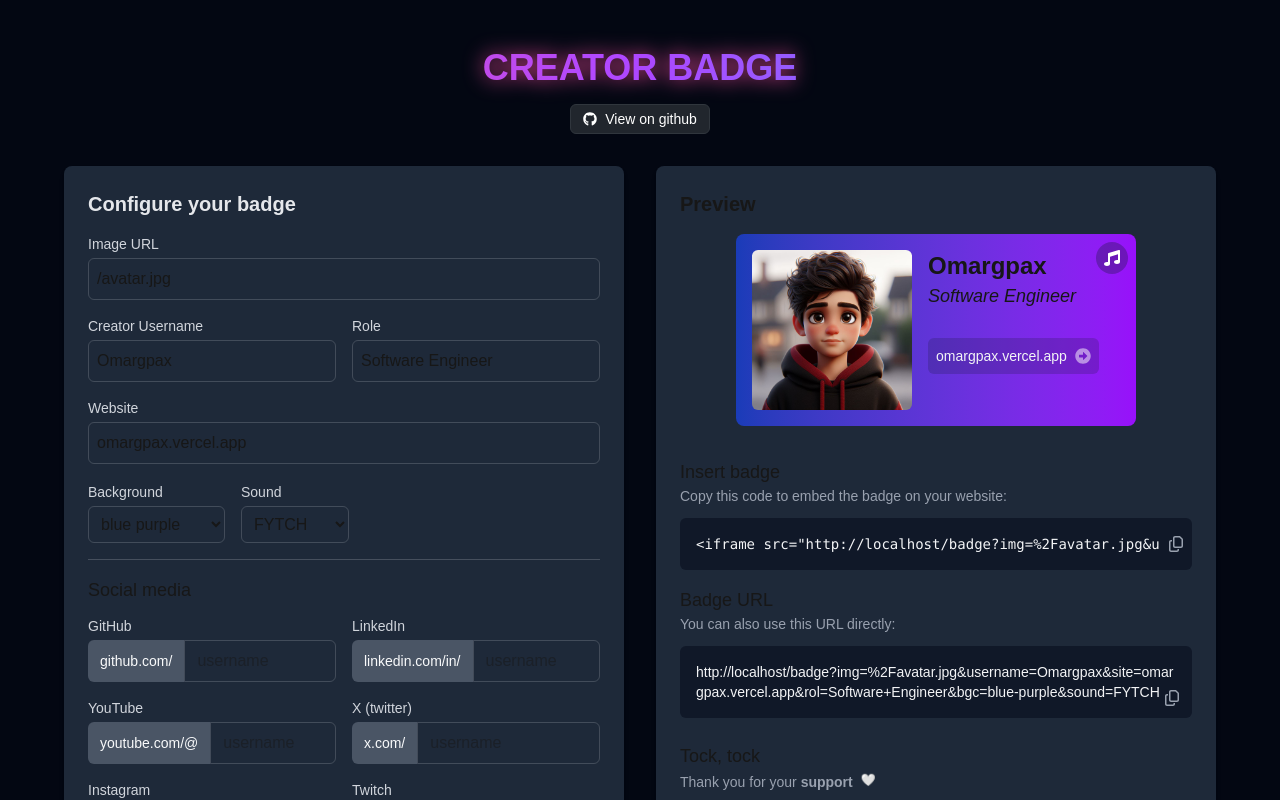
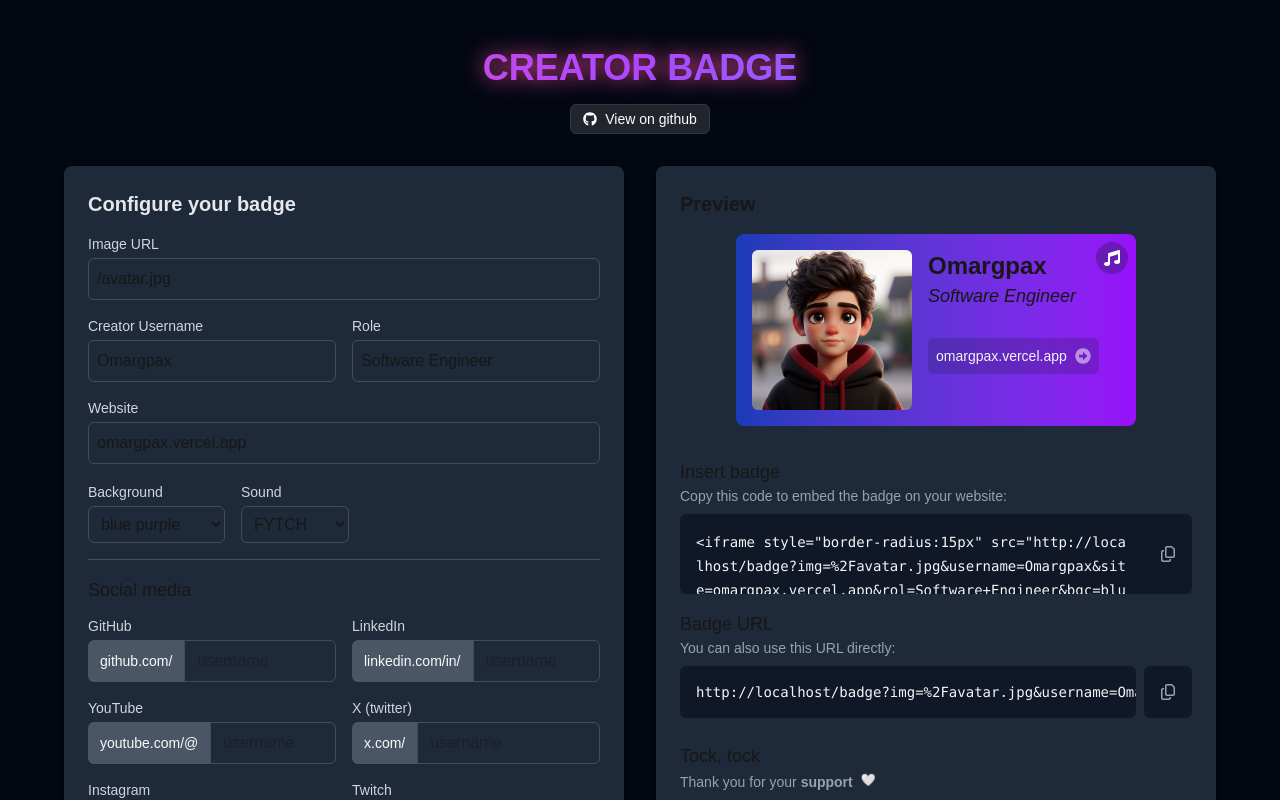
Before and after one commit to omargpax/creator-badge, a Next.js app: page / in a window 1280 px wide. Shown: the top 800 px of the page. Built offline with nearby package versions, Linux system fonts and the light colour scheme.

Commit message:
fix:response-BadgeForm

```diff
--- a/app/badge/page.jsx
+++ b/app/badge/page.jsx
@@ -12,15 +12,15 @@ import { FaXTwitter } from "react-icons/fa6";
 // Common styles
 const styles = {
     socialLink: "sm:w-9 sm:h-9 w-7 h-7 border border-white rounded-full flex justify-center items-center text-white text-sm sm:text-base hover:bg-white hover:text-gray-900 hover:transition-all duration-500",
-    websiteButton: "flex items-center justify-between rounded-md p-2 mt-2 bg-gray-900/20 w-full",
+    websiteButton: "flex items-center justify-between rounded-md p-2 mt-2 bg-gray-900/20 sm:w-full w-fit sm:mt-3",
     websiteButtonText: "text-sm mr-2 text-gray-100",
     websiteButtonIcon: "text-white/50 transition-colors ease-in-out duration-300 hover:text-white cursor-pointer",
-    badgeContainer: "flex sm:min-w-[400px] sm:min-h-[150px] sm:w-fit w-fit h-fit items-start p-4 rounded-lg overflow-hidden relative",
-    profileImage: "sm:w-40 sm:h-40 h-30 w-30% rounded-md mr-4 object-cover",
-    username: "sm:text-2xl text-xl font-semibold capitalize",
+    badgeContainer: "flex sm:min-h-[150px] w-full h-fit items-start p-4 rounded-lg overflow-hidden relative",
+    profileImage: "sm:w-40 sm:h-40 h-33 w-30% rounded-md mr-4 object-cover",
+    username: "sm:text-2xl text-xl font-semibold capitalize whitespace-nowrap",
     role: "sm:text-lg text-sm italic capitalize mt-[-5] sm:mt-0",
-    socialLinksContainer: "flex flex-row items-center gap-2 sm:mt-4 mt-1 ",
-    buttonMusic: "absolute top-2 right-2 bg-gray-900/30 p-2 rounded-full text-white hover:bg-gray-900/70 transition-all duration-300 cursor-pointer",
+    socialLinksContainer: "flex flex-row items-center gap-2 sm:mt-4 mt-5",
+    buttonMusic: "absolute top-2 right-2 bg-gray-900/30 p-2 rounded-full text-white hover:bg-gray-900/70 transition-all duration-300 cursor-pointer z-9",
 };
 
 const SocialLink = ({ icon, path }) => {
@@ -56,6 +56,7 @@ const BadgeContent = () => {
 
     const [color1, color2] = bgc.split('-');
     const backgroundColor = `bg-gradient-to-r from-${color1}-800 to-${color2}-500`;
+    const mask = `bg-gradient-to-r from-transparent to-${color2}-500`;
 
     const socials = [
         { icon: <FaGithub />, path: searchParams.get('ghid') ? `https://github.com/${searchParams.get('ghid')}` : null },
@@ -83,6 +84,7 @@ const BadgeContent = () => {
 
     return (
         <div className={`${styles.badgeContainer} ${backgroundColor}`}>
+            <div className={`absolute top-0 right-0 p-2 rounded-md h-15 w-20 z-2 ${mask}` }></div>
             <button
                 onClick={playMusic}
                 className={styles.buttonMusic}
--- a/app/page.jsx
+++ b/app/page.jsx
@@ -49,7 +49,7 @@ const PreviewBadge = ({ badgeData }) => {
       <img
         src={badgeData.img}
         alt="Perfil"
-        className="sm:w-40 sm:h-40 h-30 w-30% rounded-md mr-4 object-cover"
+        className="sm:w-40 sm:h-40 h-33 w-30% rounded-md mr-4 object-cover"
       />
       <div>
         <h2 className="sm:text-2xl text-xl font-semibold capitalize">{badgeData.username}</h2>
@@ -220,7 +220,7 @@ export default function Home() {
     return `${window.location.origin}/api/svg?${params.toString()}`;
   };
 
-  const BadgeCode = `<iframe src="${generateBadgeUrl()}" width="400" height="170" frameborder="0"></iframe>`;
+  const BadgeCode = `<iframe style="border-radius:15px" src="${generateBadgeUrl()}" width="400" height="170" frameborder="0"></iframe>`;
 
   return (
     <div className="min-h-screen bg-gray-950 py-8 px-4">
@@ -245,35 +245,40 @@ export default function Home() {
               <>
                 <div className="mt-8">
                   <h3 className="text-lg font-medium">Insert badge</h3>
-                  <p className="text-sm text-gray-400 mb-3">Copy this code to embed the badge on your website:</p>
-                  <div className="bg-gray-900 rounded-md p-4 overflow-x-auto relative">
-                    <pre className="text-sm text-gray-100">{BadgeCode}</pre>
-                    <button onClick={() => {
-                      navigator.clipboard.writeText(BadgeCode);
-                      // Aquí puedes agregar feedback visual si lo deseas
-                    }}
-                      className="absolute right-0 bg-gray-900 h-full bottom-0 px-2 text-gray-400 hover:text-white transition-colors cursor-copy"
-                      title="Copy to clipboard">
+                  <p className="text-sm text-gray-400 mb-2">Copy this code to embed the badge on your website:</p>
+                  <div className="inline-flex h-[80px]">
+                    <div className="bg-gray-900 rounded-bl-md rounded-tl-md p-4 h-full overflow-y-scroll">
+                      <code className="text-sm text-gray-100 break-all">{BadgeCode}</code>
+                    </div>
+                    <button
+                      onClick={() => {
+                        navigator.clipboard.writeText(BadgeCode);
+                        // Aquí puedes agregar feedback visual si lo deseas
+                      }}
+                      className="p-4 bg-gray-900 rounded-tr-md rounded-br-md text-gray-400 hover:text-white hover:bg-gray-950/70 ease-in transition-colors cursor-copy h-full"
+                      title="Copy to clipboard"
+                    >
                       <FaRegCopy />
                     </button>
                   </div>
                 </div>
                 <div className="mt-4 mb-6">
                   <h3 className="text-lg font-medium">Badge URL</h3>
-                  <p className="text-sm text-gray-400 mb-3">You can also use this URL directly:</p>
-                  <div className="bg-gray-900 rounded-md p-4 overflow-x-auto relative">
-                    <p className="text-sm text-gray-100 break-all">{generateBadgeUrl()}</p>
+                  <p className="text-sm text-gray-400 mb-2">You can also use this URL directly:</p>
+                  <div className="inline-flex w-full gap-2">
+                    <div className="bg-gray-900 rounded-md p-4 overflow-x-auto">
+                      <pre className="text-sm text-gray-100">{generateBadgeUrl()}</pre>
+                    </div>
                     <button onClick={() => {
                       navigator.clipboard.writeText(generateBadgeUrl());
-                      // Aquí puedes agregar feedback visual si lo deseas
                     }}
-                      className="absolute right-2 bottom-2 p-1 text-gray-400 hover:text-white transition-colors cursor-copy"
+                      className="bg-gray-900 p-4 text-gray-400 hover:text-white hover:bg-gray-950/70 ease-in transition-colors cursor-copy rounded-md"
                       title="Copy to clipboard">
                       <FaRegCopy />
                     </button>
                   </div>
                 </div>
-                <div className="mt-4">
+                <div className="mt-2">
                   <h3 className="text-lg font-medium">Tock, tock</h3>
                   <div className="inline-flex items-center gap-2">
                     <p className="text-sm text-gray-400 mb-3">Thank you for your <b>support</b> </p>
```
